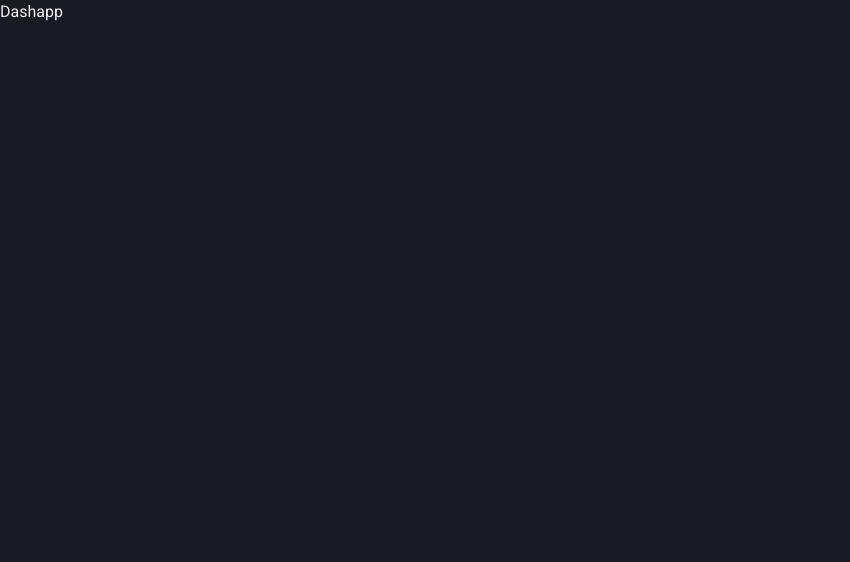
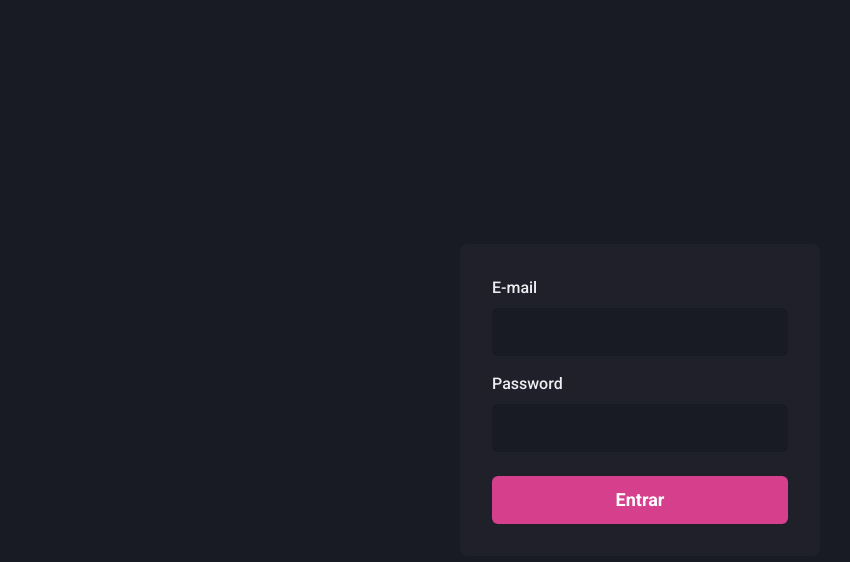
Before and after one commit to gmsf19/DashApp, a Next.js app: page / in a window 1280 px wide. Shown: the top 562 px of the page, without its empty margins (0-850 px from the left). Built offline with nearby package versions, Linux system fonts and the light colour scheme.

Commit message:
page sign in

```diff
--- a/src/pages/index.tsx
+++ b/src/pages/index.tsx
@@ -1,6 +1,65 @@
+import { Flex, Input, Button, Stack, FormLabel, FormControl } from '@chakra-ui/react'
 
 export default function Home() {
   return (
-    <h1>Dashapp</h1>
+     <Flex
+      w="100vw"
+      h="100vh"
+      align="center"
+      justify="center"
+    >
+      <Flex
+       as="form"
+       w="100%"
+       maxWidth={360}
+       bg="gray.800"
+       p="8"
+       borderRadius={8}
+       flexDir="column"
+      >
+        <Stack spacing="4">
+        <div>
+          <FormLabel htmlFor="email">E-mail</FormLabel>
+
+            <Input
+              name="email"
+              type="email"
+              id="email"
+              focusBorderColor="pink.500"
+              bgColor="gray.900"
+              variant="field"
+              _hover={{
+                bgColor: 'gray.900'
+              }}
+              size="lg"
+            />
+        </div>
+
+        <div>
+          <FormLabel htmlFor="password">Password</FormLabel>
+
+
+            <Input
+              name="password"
+              type="password"
+              id="password"
+              focusBorderColor="pink.500"
+              bgColor="gray.900"
+              variant="field"
+              _hover={{
+                bgColor: 'gray.900'
+              }}
+              size="lg"
+            />
+        </div>
+
+        </Stack>
+
+        <Button
+          type="submit"
+          mt="6"
+          colorScheme="pink" size="lg">Entrar</Button>
+      </Flex>
+     </Flex>
   )
 }
```
